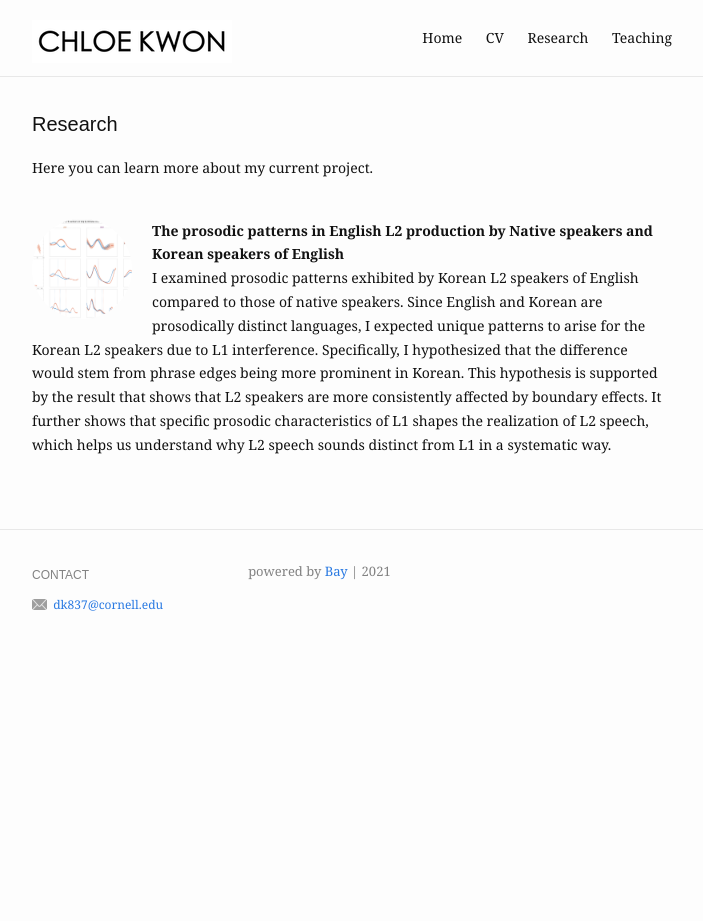
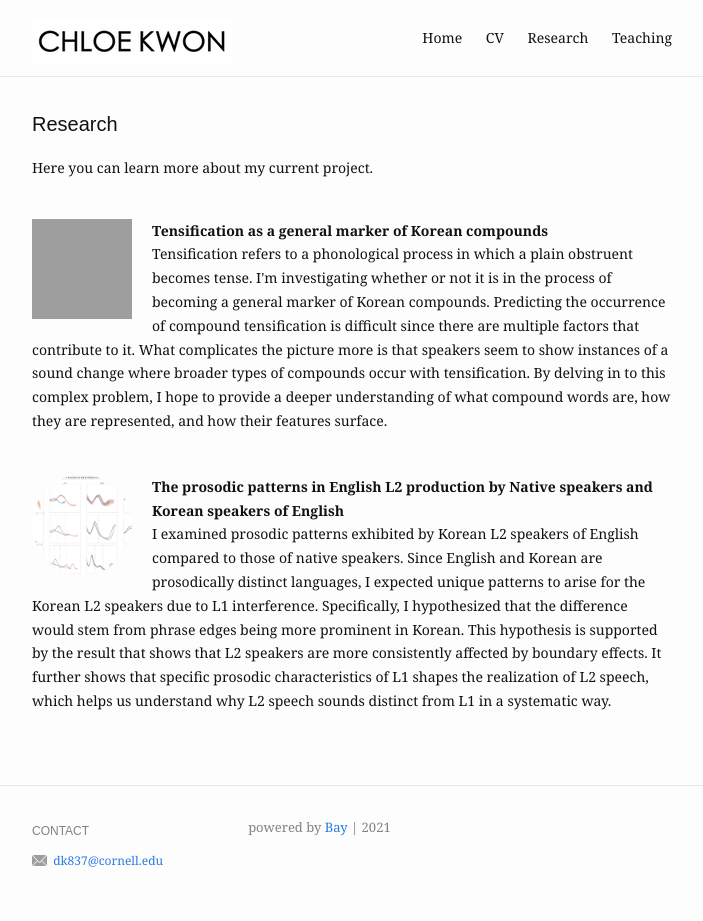
Before and after one commit to chloedkkwon/chloedkkwon.github.io, a Jekyll site: the page built from research.md, in a window 1280 px wide. Shown: the whole page, without its empty margins (288-991 px from the left). Built offline with Jekyll 4.4.1, drawn with Linux system fonts in a browser that asks for light colours; before the commit the page ends 900 px from its top, so only the background shows below that.

Commit message:
Add files via upload

```diff
--- a/research.md
+++ b/research.md
@@ -3,11 +3,20 @@ layout: work
 title: Research
 slug: /research
 items:
+  - title: Tensification as a general marker of Korean compounds
+    image:
+      src: /assets/img/work/a_project.png
+      alt: a_project
+    description: Tensification refers to a phonological process in which a plain obstruent becomes tense. I'm investigating whether or not it is in the process of becoming a general marker of Korean compounds. Predicting the occurrence of compound tensification is difficult since there are multiple factors that contribute to it. What complicates the picture more is that speakers seem to show instances of a sound change where broader types of compounds occur with tensification. By delving in to this complex problem, I hope to provide a deeper understanding of what compound words are, how they are represented, and how their features surface.
+
   - title: The prosodic patterns in English L2 production by Native speakers and Korean speakers of English
     image:
       src: /assets/img/work/q_project.png
       alt: q_project
     description: I examined prosodic patterns exhibited by Korean L2 speakers of English compared to those of native speakers. Since English and Korean are prosodically distinct languages, I expected unique patterns to arise for the Korean L2 speakers due to L1 interference. Specifically, I hypothesized that the difference would stem from phrase edges being more prominent in Korean. This hypothesis is supported by the result that shows that L2 speakers are more consistently affected by boundary effects. It further shows that specific prosodic characteristics of L1 shapes the realization of L2 speech, which helps us understand why L2 speech sounds distinct from L1 in a systematic way.
+
+
+
 ---
 Here you can learn more about my current project.
 <br />
```
